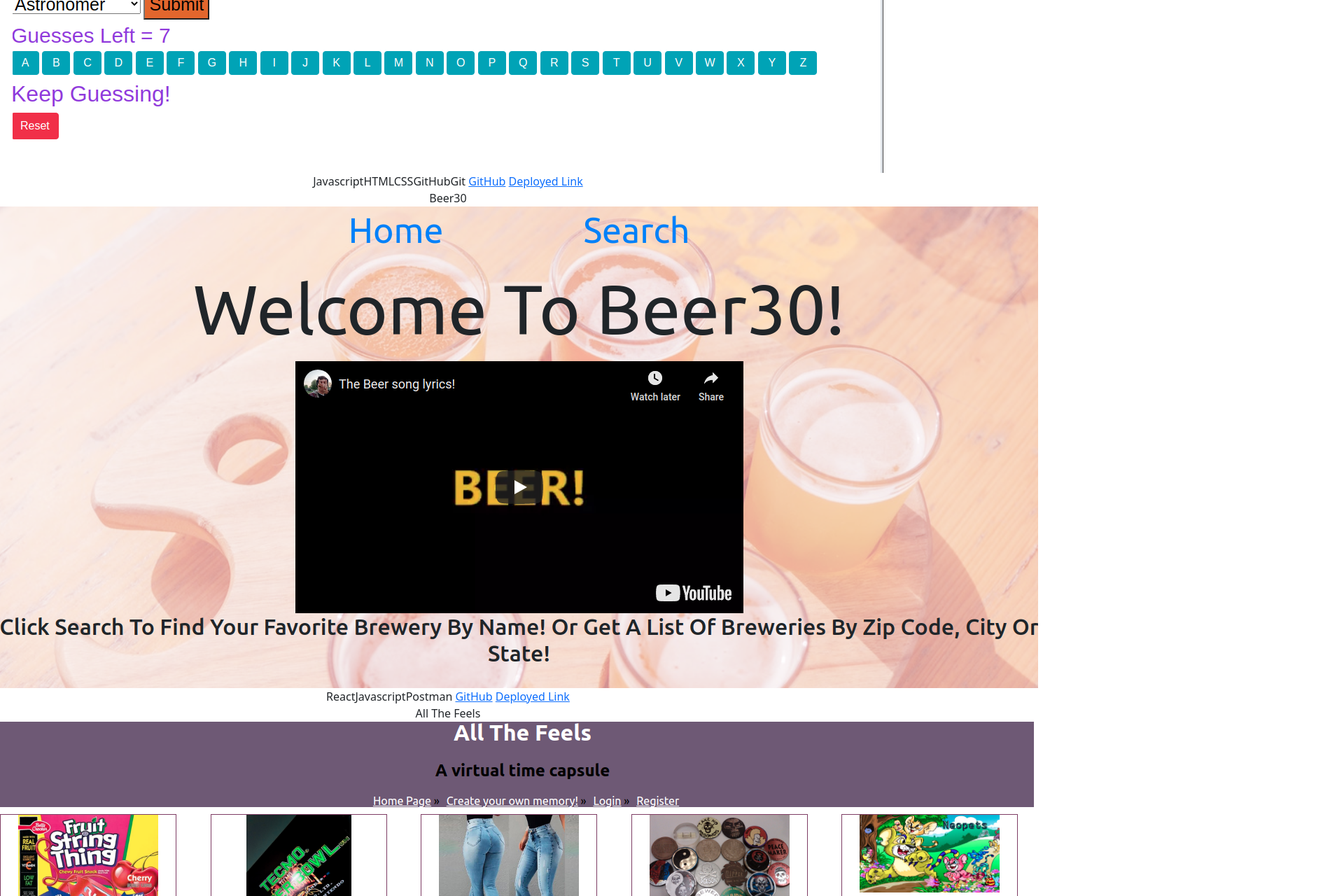
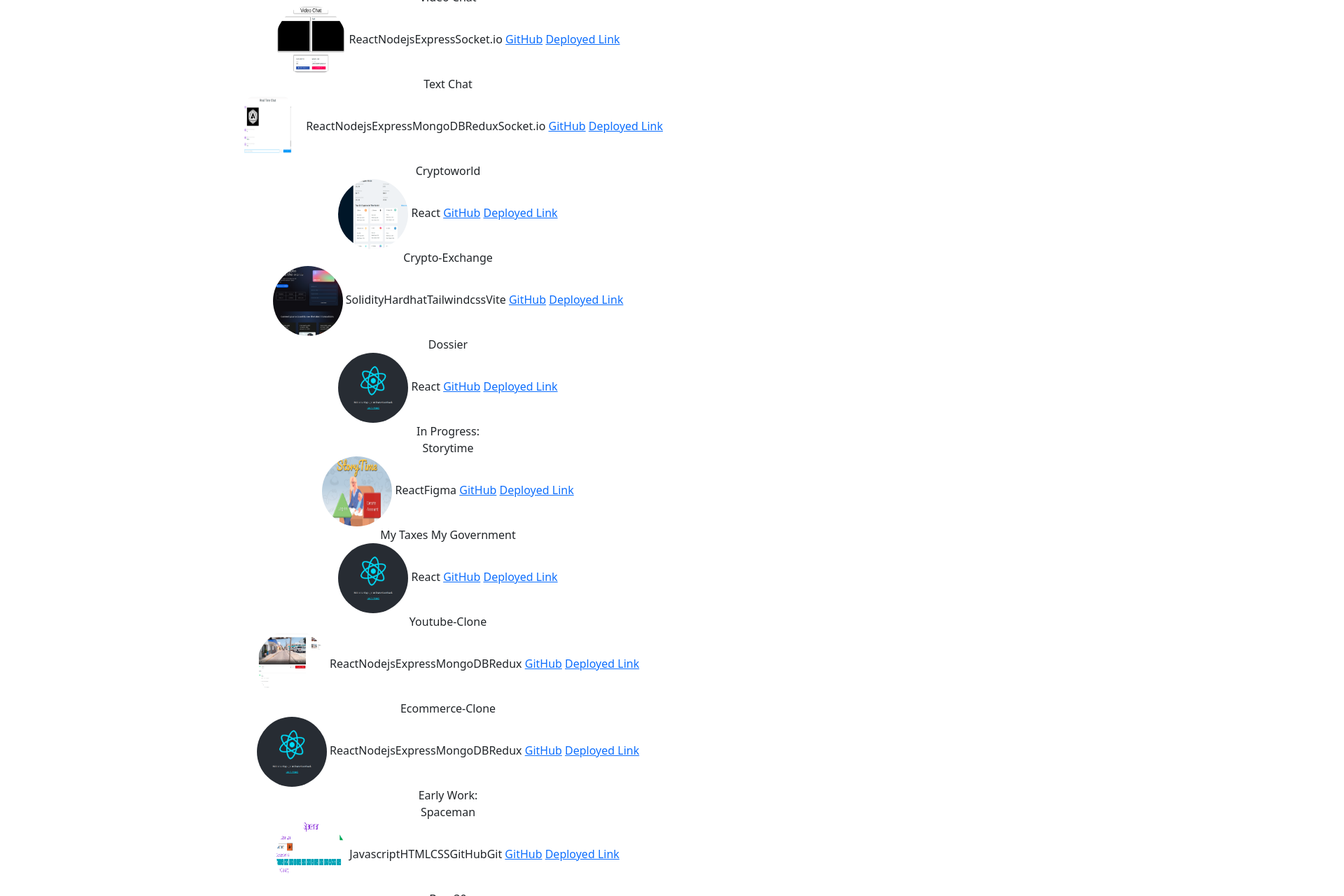
Before and after one commit to AshveerB/dossier, a React (Create React App) app: page /projects in a window 1280 px wide. Shown: the part 220-1500 px from the top of the page at 70% size, 1920 px wide, since content can reach past the window. Built offline with nearby package versions, Linux system fonts and the light colour scheme.

Commit message:
add css for images and rearrange projects page

```diff
--- a/src/components/data.js
+++ b/src/components/data.js
@@ -30,7 +30,7 @@
 	},
 ];
 
-export const projects = [
+export const earlyProjects = [
 	{
 		id: 1,
 		title: 'Spaceman',
@@ -65,6 +65,17 @@
 	},
 	{
 		id: 5,
+		title: 'Portfolio',
+		image: '809.png',
+		technologyUsed: ['React'],
+		gitHubLink: 'https://github.com/AshveerB/portfolio',
+		deployedLink: 'https://ashveer-bhayroo.netlify.app/home',
+	},
+];
+
+export const completedProjects = [
+	{
+		id: 1,
 		title: 'Second Opinion',
 		image: '805.jpeg',
 		technologyUsed: [
@@ -78,39 +89,7 @@
 		deployedLink: 'https://second-opinion.netlify.app/home',
 	},
 	{
-		id: 6,
-		title: 'Storytime',
-		image: '807.png',
-		technologyUsed: ['React', 'Figma'],
-		gitHubLink: 'https://github.com/story-time-team',
-		deployedLink: 'https://storytimeclient.netlify.app/',
-	},
-	{
-		id: 7,
-		title: 'My Taxes My Government',
-		image: '808.png',
-		technologyUsed: ['React'],
-		gitHubLink: 'https://github.com/AshveerB/mtmg',
-		deployedLink: 'https://mytaxesmygovernment.netlify.app/',
-	},
-	{
-		id: 8,
-		title: 'Portfolio',
-		image: '809.png',
-		technologyUsed: ['React'],
-		gitHubLink: 'https://github.com/AshveerB/portfolio',
-		deployedLink: 'https://ashveer-bhayroo.netlify.app/home',
-	},
-	{
-		id: 9,
-		title: 'Youtube-Clone',
-		image: '718.png',
-		technologyUsed: ['React', 'Nodejs', 'Express', 'MongoDB', 'Redux'],
-		gitHubLink: 'https://github.com/AshveerB/youtube-clone',
-		deployedLink: 'https://youtube-clone-ab.herokuapp.com/',
-	},
-	{
-		id: 10,
+		id: 2,
 		title: 'Video Chat',
 		image: '711.png',
 		technologyUsed: ['React', 'Nodejs', 'Express', 'Socket.io'],
@@ -118,7 +97,7 @@
 		deployedLink: 'https://video-chat-ab.netlify.app/',
 	},
 	{
-		id: 11,
+		id: 3,
 		title: 'Text Chat',
 		image: '712.png',
 		technologyUsed: [
@@ -133,7 +112,7 @@
 		deployedLink: 'https://text-chat-clone.herokuapp.com/',
 	},
 	{
-		id: 12,
+		id: 4,
 		title: 'Cryptoworld',
 		image: '714.png',
 		technologyUsed: ['React'],
@@ -141,7 +120,7 @@
 		deployedLink: 'https://cryptoworld-ab.netlify.app/',
 	},
 	{
-		id: 13,
+		id: 5,
 		title: 'Crypto-Exchange',
 		image: '715.png',
 		technologyUsed: ['Solidity', 'Hardhat', 'Tailwindcss', 'Vite'],
@@ -149,15 +128,42 @@
 		deployedLink: 'https://crypto-exchange-ab.netlify.app/',
 	},
 	{
-		id: 14,
+		id: 6,
 		title: 'Dossier',
 		image: '808.png',
 		technologyUsed: ['React'],
 		gitHubLink: 'https://github.com/AshveerB/dossier',
 		deployedLink: '',
 	},
+];
+
+export const inProgressProjects = [
 	{
-		id: 15,
+		id: 1,
+		title: 'Storytime',
+		image: '807.png',
+		technologyUsed: ['React', 'Figma'],
+		gitHubLink: 'https://github.com/story-time-team',
+		deployedLink: 'https://storytimeclient.netlify.app/',
+	},
+	{
+		id: 2,
+		title: 'My Taxes My Government',
+		image: '808.png',
+		technologyUsed: ['React'],
+		gitHubLink: 'https://github.com/AshveerB/mtmg',
+		deployedLink: 'https://mytaxesmygovernment.netlify.app/',
+	},
+	{
+		id: 3,
+		title: 'Youtube-Clone',
+		image: '718.png',
+		technologyUsed: ['React', 'Nodejs', 'Express', 'MongoDB', 'Redux'],
+		gitHubLink: 'https://github.com/AshveerB/youtube-clone',
+		deployedLink: 'https://youtube-clone-ab.herokuapp.com/',
+	},
+	{
+		id: 4,
 		title: 'Ecommerce-Clone',
 		image: '808.png',
 		technologyUsed: ['React', 'Nodejs', 'Express', 'MongoDB', 'Redux'],
--- a/src/views/about/About.jsx
+++ b/src/views/about/About.jsx
@@ -1,15 +1,21 @@
 import React from 'react';
 import Portrait from '../../assets/portrait.jpg'
 import { promises, description } from '../../components/data'
+import './about.css'
 
 function About(props) {
     return (
-        <div>
-            <img src={Portrait} alt='protrait'/>
+        <div className='aboutContainer'>
+            <div >
+                <img src={Portrait} alt='protrait' className='pic'/>
+            </div>
+            <div className='promises'>
                 {promises.map(promise => promise + '  ')}
-            <br/>
+            </div>
+            <div className='desc'>
                 {description}
-            <br />
+            </div>
+            <div className='tech'>
                 <i className="devicon-javascript-plain colored"></i>{" "}
                 <i className="devicon-python-plain colored"></i>{" "}
                 <i className="devicon-html5-plain-wordmark colored"></i>{" "}
@@ -38,6 +44,7 @@
                 <i className="devicon-trello-plain-wordmark colored"></i>{" "}
                 <i className="devicon-ubuntu-plain-wordmark colored"></i>
             </div>
+        </div>
     );
 }
 
--- /dev/null
+++ b/src/views/about/about.css
@@ -0,0 +1,21 @@
+.aboutContainer {
+    display: flex;
+}
+
+.pic {
+    height: 100px;
+    width: 100px;
+    border-radius: 50%;
+}
+
+.promises {
+
+}
+
+.desc {
+
+}
+
+.tech {
+
+}
--- a/src/views/projects/Projects.jsx
+++ b/src/views/projects/Projects.jsx
@@ -1,14 +1,17 @@
 import React from 'react';
-import { projects } from '../../components/data'
+import { completedProjects, inProgressProjects, earlyProjects } from '../../components/data'
+import './projects.css'
 
 function Projects(props) {
     return (
         <div>
-            {projects.map(project => {
+            <div>Completed Projects: </div>
+                <div>
+                    {completedProjects.map(project => {
                         return (
                             <div key={project.id}>
                             <div>{project.title}</div>{" "}
-                    <img src={require(`../../assets/${project.image}`)} alt="project"/>{" "}
+                            <img src={require(`../../assets/${project.image}`)} alt="project" className='projectPic'/>{" "}
                             {project.technologyUsed.map(tech => tech)}{" "}
                             <a href={project.gitHubLink} target="_blank" rel="noreferrer">GitHub</a>{" "}
                             <a href={project.deployedLink} target="_blank" rel="noreferrer">Deployed Link</a>
@@ -16,6 +19,35 @@
                         )
                     })}
                 </div>
+            <div>In Progress: </div>
+                <div>
+                    {inProgressProjects.map(project => {
+                        return (
+                            <div key={project.id}>
+                            <div>{project.title}</div>{" "}
+                            <img src={require(`../../assets/${project.image}`)} alt="project" className='projectPic'/>{" "}
+                            {project.technologyUsed.map(tech => tech)}{" "}
+                            <a href={project.gitHubLink} target="_blank" rel="noreferrer">GitHub</a>{" "}
+                            <a href={project.deployedLink} target="_blank" rel="noreferrer">Deployed Link</a>
+                            </div>
+                        )
+                    })}
+                </div>
+            <div>Early Work: </div>
+                <div>
+                    {earlyProjects.map(project => {
+                        return (
+                            <div key={project.id}>
+                            <div>{project.title}</div>{" "}
+                            <img src={require(`../../assets/${project.image}`)} alt="project" className='projectPic'/>{" "}
+                            {project.technologyUsed.map(tech => tech)}{" "}
+                            <a href={project.gitHubLink} target="_blank" rel="noreferrer">GitHub</a>{" "}
+                            <a href={project.deployedLink} target="_blank" rel="noreferrer">Deployed Link</a>
+                            </div>
+                        )
+                    })}
+                </div>
+        </div>
     );
 }
 
--- /dev/null
+++ b/src/views/projects/projects.css
@@ -0,0 +1,5 @@
+.projectPic {
+    height: 100px;
+    width: 100px;
+    border-radius: 50%;
+}
```
Also changed, not shown: src/views/contact/Contact.jsx (indentation only). Lines whose indentation alone changed are shown as unchanged.
